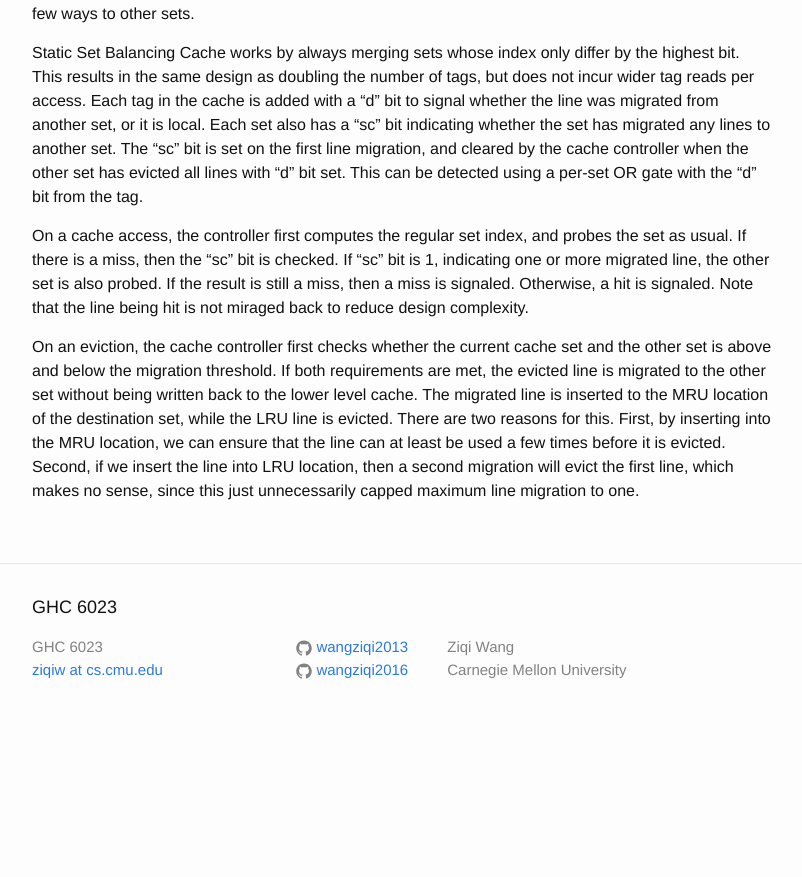
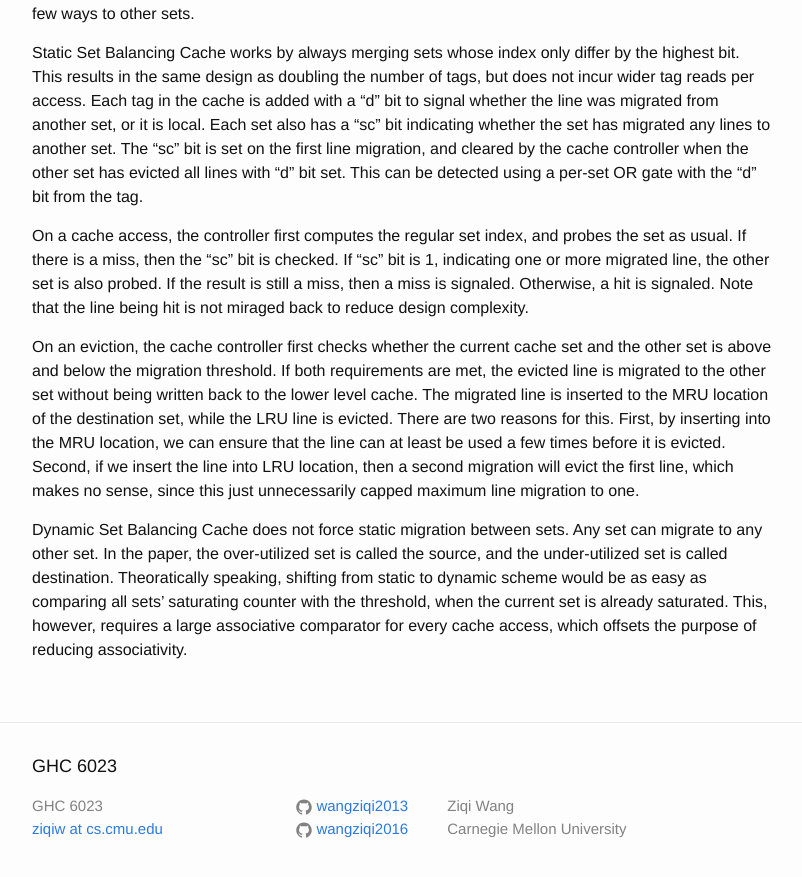
Before and after one commit to wangziqi2013/wangziqi2013.github.io, a Jekyll site: the page built from _posts/2020-05-29-sbc.markdown, in a window 1280 px wide and 900 px high, scrolled down 1270 px. Shown: the top 877 px of the window, without its empty margins (238-1040 px from the left). Built offline with Jekyll 4.4.1, drawn with Linux system fonts in a browser that asks for light colours; before the commit the page ends 2011 px from its top, so only the background shows below that.

Commit message:
Adding dynamic balancing

```diff
--- a/_posts/2020-05-29-sbc.markdown
+++ b/_posts/2020-05-29-sbc.markdown
@@ -64,3 +64,9 @@ set, while the LRU line is evicted. There are two reasons for this. First, by in
 can ensure that the line can at least be used a few times before it is evicted. Second, if we insert the line into LRU
 location, then a second migration will evict the first line, which makes no sense, since this just unnecessarily
 capped maximum line migration to one.
+
+Dynamic Set Balancing Cache does not force static migration between sets. Any set can migrate to any other set. In the
+paper, the over-utilized set is called the source, and the under-utilized set is called destination.
+Theoratically speaking, shifting from static to dynamic scheme would be as easy as comparing all sets' saturating counter
+with the threshold, when the current set is already saturated. This, however, requires a large associative comparator
+for every cache access, which offsets the purpose of reducing associativity.
```
